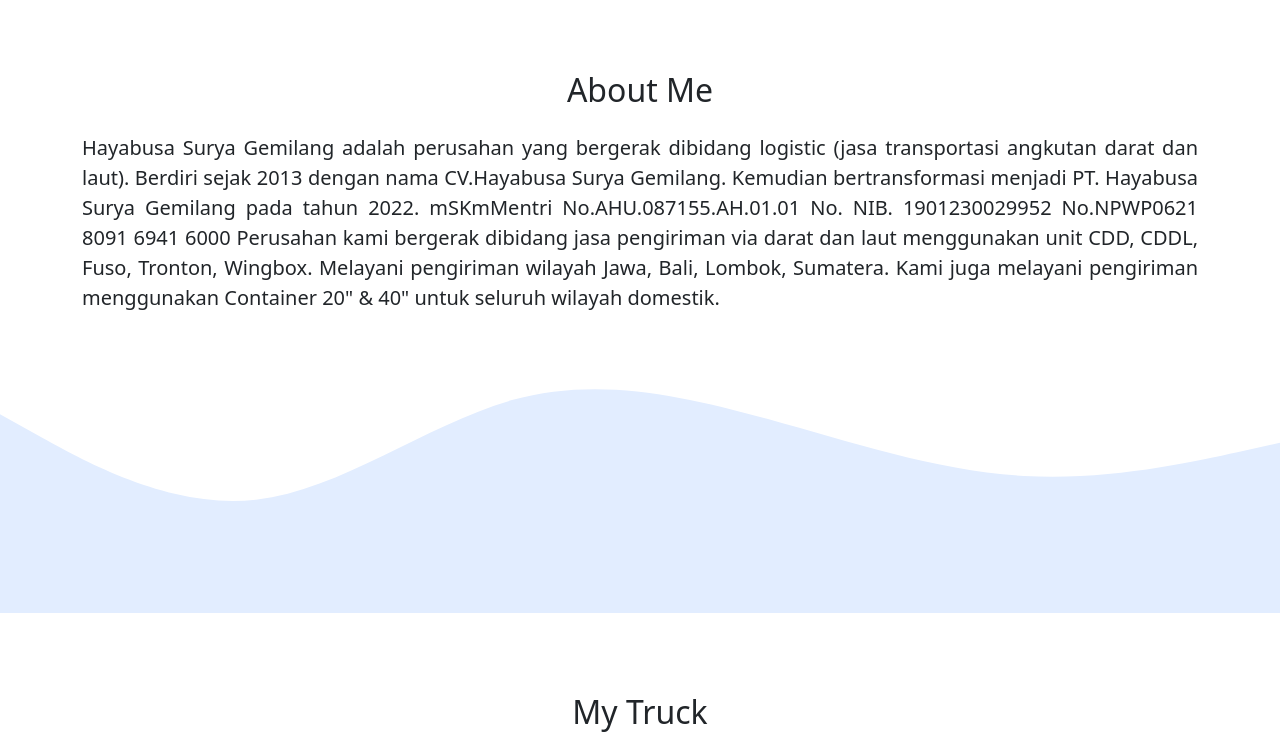
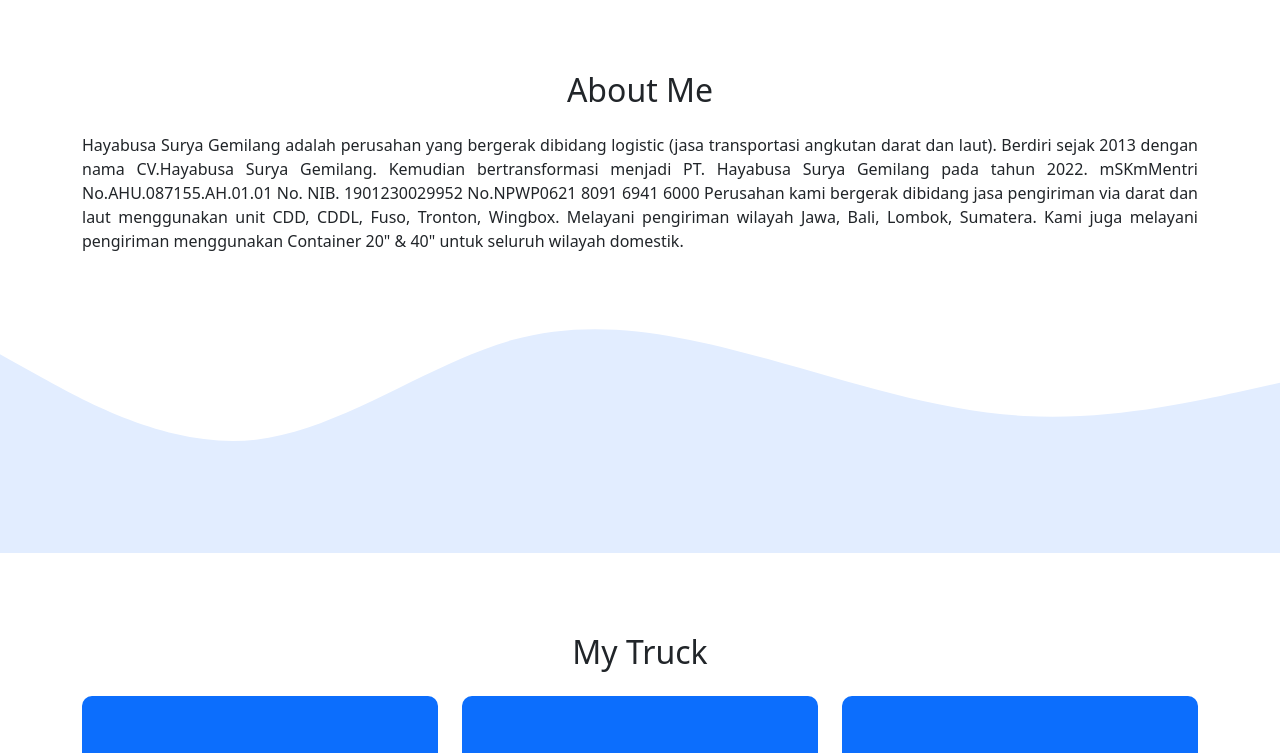
Before and after one commit to Itrsukrida/itrsukrida.github.io, a plain HTML site: page index.html in a window 1280 px wide. Shown: the part 1420-2173 px from the top of the page. Drawn offline with nearby package versions, Linux system fonts and the light colour scheme.

Commit message:
Update index.html

```diff
--- a/index.html
+++ b/index.html
@@ -84,7 +84,7 @@
             <h2>About Me</h2>
           </div>
         </div>
-        <div class="row justify-content-center fs-5 text-justify">
+        <div class="row justify-content-center text-justify">
             <p align="justify">Hayabusa Surya Gemilang adalah perusahan yang bergerak dibidang logistic (jasa transportasi angkutan darat dan laut). Berdiri sejak 2013 dengan nama CV.Hayabusa Surya Gemilang. Kemudian bertransformasi menjadi PT. Hayabusa Surya Gemilang pada tahun 2022. mSKmMentri No.AHU.087155.AH.01.01 No. NIB. 1901230029952 No.NPWP0621 8091 6941 6000
            Perusahan kami bergerak dibidang jasa pengiriman via darat dan laut menggunakan unit CDD, CDDL, Fuso, Tronton, Wingbox. Melayani pengiriman wilayah Jawa, Bali, Lombok, Sumatera. Kami juga melayani pengiriman menggunakan Container 20" & 40" untuk seluruh wilayah domestik.
             </p>
```
